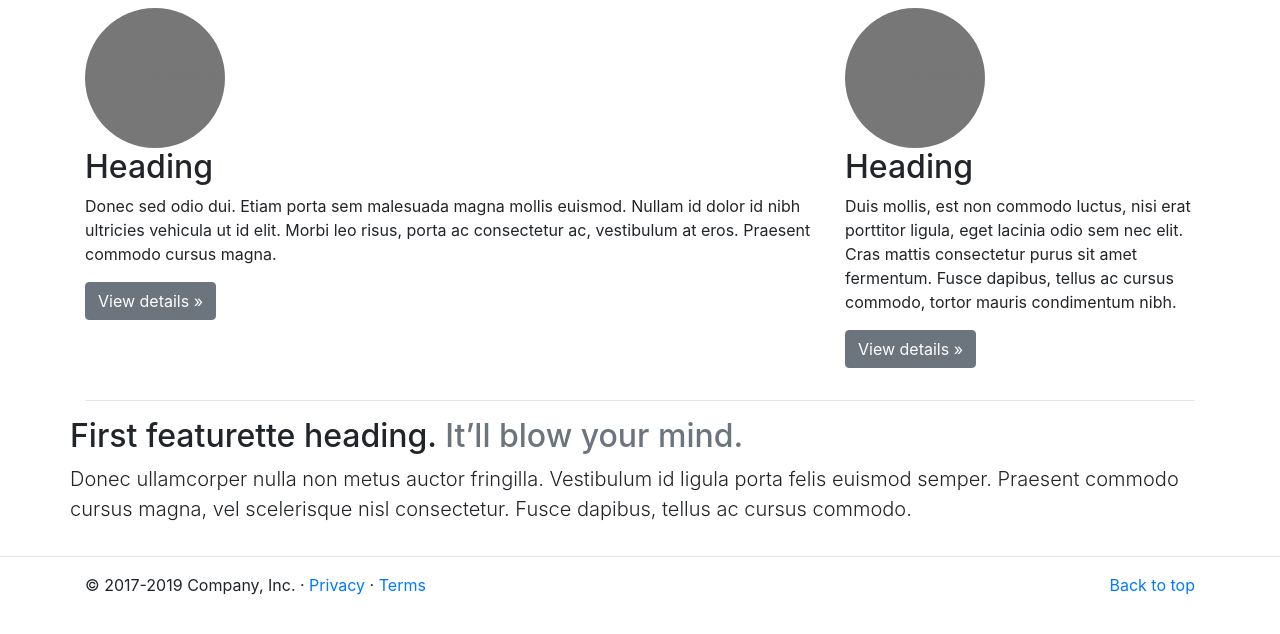
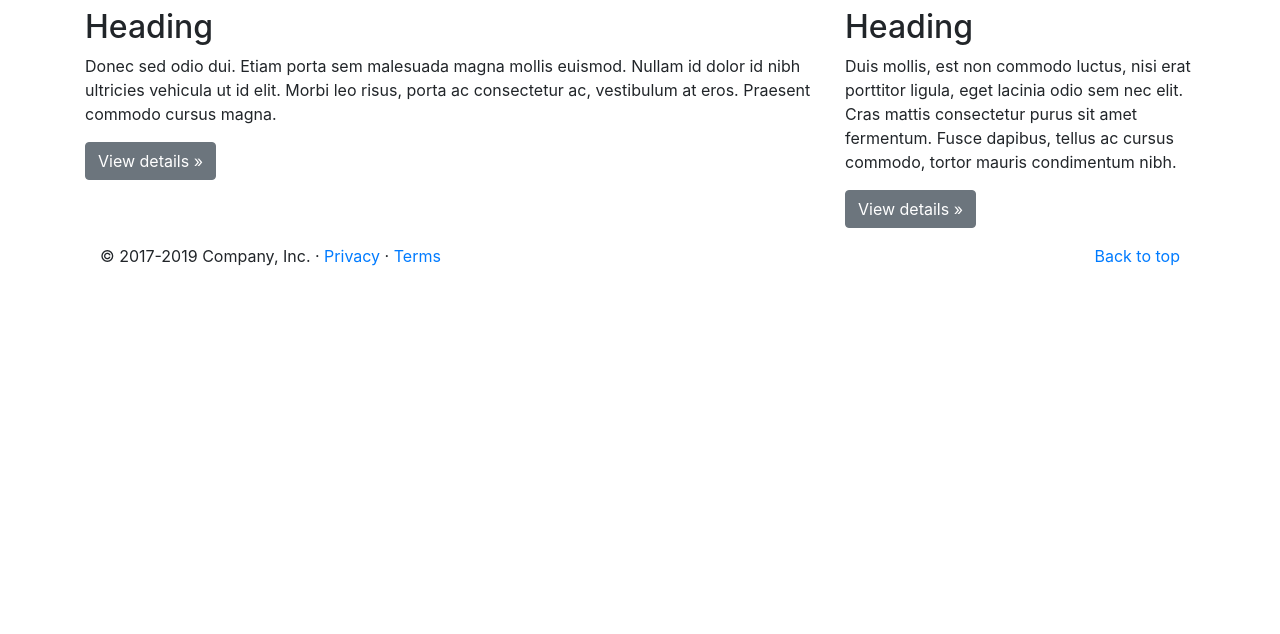
Before and after one commit to sebastianlach/dockerboard, a Django app: page / in a window 1280 px wide. Shown: the part 56-690 px from the top of the page. Run offline with Django 3.2, Linux system fonts and the light colour scheme; some libraries are stand-ins or nearby versions.

Commit message:
Add base layout

```diff
--- a/dockerboard/dashboard/templates/dashboard/index.html
+++ b/dockerboard/dashboard/templates/dashboard/index.html
@@ -1,100 +1,35 @@
-<!doctype html>
-<html lang="en">
-  <head>
-    <!-- Required meta tags -->
-    <meta charset="utf-8">
-    <meta name="viewport" content="width=device-width, initial-scale=1, shrink-to-fit=no">
+{% extends 'layout.html' %}
 
-    <!-- Bootstrap CSS -->
-    <link rel="stylesheet" href="https://stackpath.bootstrapcdn.com/bootstrap/4.3.1/css/bootstrap.min.css" integrity="sha384-ggOyR0iXCbMQv3Xipma34MD+dH/1fQ784/j6cY/iJTQUOhcWr7x9JvoRxT2MZw1T" crossorigin="anonymous">
+{% block content %}
 
-    <title>Hello, world!</title>
-  </head>
-  <body style="padding-top: 4rem;">
+   <div class="container">
 
+    <div class="row">
 
-  <header>
-  <nav class="navbar navbar-expand-md navbar-dark fixed-top bg-dark">
-    <a class="navbar-brand" href="#">Dockerboard</a>
-    <div class="collapse navbar-collapse" id="navbarCollapse">
-      <ul class="navbar-nav mr-auto">
-        <li class="nav-item active">
-          <a class="nav-link" href="#">
-              Dashboard
-              <span class="sr-only">(current)</span>
-          </a>
-        </li>
-        <li class="nav-item">
-          <a class="nav-link" href="#">Containers</a>
-        </li>
-        <li class="nav-item">
-           <a class="nav-link" href="#">Images</a>
-        </li>
-        <li class="nav-item">
-           <a class="nav-link" href="#">Settings</a>
-        </li>
-        <li class="nav-item">
-        <li class="nav-item">
-          <a class="nav-link disabled" href="#">v0.1.0</a>
-        </li>
-      </ul>
+      <div class="col-lg-8">
+        <h2>Heading</h2>
+        <p>
+            Donec sed odio dui. Etiam porta sem malesuada magna mollis euismod.
+            Nullam id dolor id nibh ultricies vehicula ut id elit. Morbi leo
+            risus, porta ac consectetur ac, vestibulum at eros. Praesent
+            commodo cursus magna.
+        </p>
+        <p>
+            <a class="btn btn-secondary" href="#" role="button">View details &raquo;</a>
+        </p>
+      </div>
 
-        <a class="btn btn-secondary" style="margin-left: 12px;" href="#" role="button">Run container</a>
-        <a class="btn btn-secondary" style="margin-left: 12px;" href="#" role="button">Pull image</a>
-    </div>
-  </nav>
-</header>
-
-<main role="main">
-
-
-   <div class="container marketing">
-
-    <!-- Three columns of text below the carousel -->
-    <div class="row">
-      <div class="col-lg-8">
-        <svg class="bd-placeholder-img rounded-circle" width="140" height="140" xmlns="http://www.w3.org/2000/svg" preserveAspectRatio="xMidYMid slice" focusable="false" role="img" aria-label="Placeholder: 140x140"><title>Placeholder</title><rect width="100%" height="100%" fill="#777"/><text x="50%" y="50%" fill="#777" dy=".3em">140x140</text></svg>
+      <div class="col-lg-4">
         <h2>Heading</h2>
-        <p>Donec sed odio dui. Etiam porta sem malesuada magna mollis euismod. Nullam id dolor id nibh ultricies vehicula ut id elit. Morbi leo risus, porta ac consectetur ac, vestibulum at eros. Praesent commodo cursus magna.</p>
-        <p><a class="btn btn-secondary" href="#" role="button">View details &raquo;</a></p>
-      </div><!-- /.col-lg-4 -->
-      <div class="col-lg-4">
-        <svg class="bd-placeholder-img rounded-circle" width="140" height="140" xmlns="http://www.w3.org/2000/svg" preserveAspectRatio="xMidYMid slice" focusable="false" role="img" aria-label="Placeholder: 140x140"><title>Placeholder</title><rect width="100%" height="100%" fill="#777"/><text x="50%" y="50%" fill="#777" dy=".3em">140x140</text></svg>
-        <h2>Heading</h2>
-        <p>Duis mollis, est non commodo luctus, nisi erat porttitor ligula, eget lacinia odio sem nec elit. Cras mattis consectetur purus sit amet fermentum. Fusce dapibus, tellus ac cursus commodo, tortor mauris condimentum nibh.</p>
+        <p>
+            Duis mollis, est non commodo luctus, nisi erat porttitor ligula,
+            eget lacinia odio sem nec elit. Cras mattis consectetur purus sit
+            amet fermentum. Fusce dapibus, tellus ac cursus commodo, tortor
+            mauris condimentum nibh.
+        </p>
         <p><a class="btn btn-secondary" href="#" role="button">View details &raquo;</a></p>
       </div>
     </div><!-- /.row -->
 
 
-    <!-- START THE FEATURETTES -->
-
-    <hr class="featurette-divider">
-
-    <div class="row featurette">
-        <h2>First featurette heading. <span class="text-muted">It’ll blow your mind.</span></h2>
-        <p class="lead">Donec ullamcorper nulla non metus auctor fringilla. Vestibulum id ligula porta felis euismod semper. Praesent commodo cursus magna, vel scelerisque nisl consectetur. Fusce dapibus, tellus ac cursus commodo.</p>
-      </div>
-    </div>
-
-    <hr class="featurette-divider">
-
-    <!-- /END THE FEATURETTES -->
-
-  </div><!-- /.container -->
-
-
-  <!-- FOOTER -->
-  <footer class="container">
-    <p class="float-right"><a href="#">Back to top</a></p>
-    <p>&copy; 2017-2019 Company, Inc. &middot; <a href="#">Privacy</a> &middot; <a href="#">Terms</a></p>
-  </footer>
-</main>
-
-    <!-- Optional JavaScript -->
-    <!-- jQuery first, then Popper.js, then Bootstrap JS -->
-    <script src="https://code.jquery.com/jquery-3.3.1.slim.min.js" integrity="sha384-q8i/X+965DzO0rT7abK41JStQIAqVgRVzpbzo5smXKp4YfRvH+8abtTE1Pi6jizo" crossorigin="anonymous"></script>
-    <script src="https://cdnjs.cloudflare.com/ajax/libs/popper.js/1.14.7/umd/popper.min.js" integrity="sha384-UO2eT0CpHqdSJQ6hJty5KVphtPhzWj9WO1clHTMGa3JDZwrnQq4sF86dIHNDz0W1" crossorigin="anonymous"></script>
-    <script src="https://stackpath.bootstrapcdn.com/bootstrap/4.3.1/js/bootstrap.min.js" integrity="sha384-JjSmVgyd0p3pXB1rRibZUAYoIIy6OrQ6VrjIEaFf/nJGzIxFDsf4x0xIM+B07jRM" crossorigin="anonymous"></script>
-  </body>
-</html>
+{% endblock %}
--- a/dockerboard/dockerboard/settings.py
+++ b/dockerboard/dockerboard/settings.py
@@ -55,7 +55,7 @@ ROOT_URLCONF = 'dockerboard.urls'
 TEMPLATES = [
     {
         'BACKEND': 'django.template.backends.django.DjangoTemplates',
-        'DIRS': [],
+        'DIRS': [os.path.join(BASE_DIR, 'templates')],
         'APP_DIRS': True,
         'OPTIONS': {
             'context_processors': [
--- /dev/null
+++ b/dockerboard/templates/layout.html
@@ -0,0 +1,67 @@
+<!doctype html>
+<html lang="en">
+  <head>
+    <!-- Required meta tags -->
+    <meta charset="utf-8">
+    <meta name="viewport" content="width=device-width, initial-scale=1, shrink-to-fit=no">
+
+    <!-- Bootstrap CSS -->
+    <link rel="stylesheet" href="https://stackpath.bootstrapcdn.com/bootstrap/4.3.1/css/bootstrap.min.css" integrity="sha384-ggOyR0iXCbMQv3Xipma34MD+dH/1fQ784/j6cY/iJTQUOhcWr7x9JvoRxT2MZw1T" crossorigin="anonymous">
+
+    <title>Hello, world!</title>
+  </head>
+  <body style="padding-top: 4rem;">
+
+
+  <header>
+  <nav class="navbar navbar-expand-md navbar-dark fixed-top bg-dark">
+    <a class="navbar-brand" href="#">Dockerboard</a>
+    <div class="collapse navbar-collapse" id="navbarCollapse">
+      <ul class="navbar-nav mr-auto">
+        <li class="nav-item active">
+          <a class="nav-link" href="#">
+              Dashboard
+              <span class="sr-only">(current)</span>
+          </a>
+        </li>
+        <li class="nav-item">
+          <a class="nav-link" href="#">Containers</a>
+        </li>
+        <li class="nav-item">
+           <a class="nav-link" href="#">Images</a>
+        </li>
+        <li class="nav-item">
+           <a class="nav-link" href="#">Settings</a>
+        </li>
+        <li class="nav-item">
+        <li class="nav-item">
+          <a class="nav-link disabled" href="#">v0.1.0</a>
+        </li>
+      </ul>
+
+        <a class="btn btn-secondary" style="margin-left: 12px;" href="#" role="button">Run container</a>
+        <a class="btn btn-secondary" style="margin-left: 12px;" href="#" role="button">Pull image</a>
+    </div>
+  </nav>
+</header>
+
+<main role="main">
+
+
+  {% block content %}
+                                                                                                 {% endblock %}
+
+  <!-- FOOTER -->
+  <footer class="container">
+    <p class="float-right"><a href="#">Back to top</a></p>
+    <p>&copy; 2017-2019 Company, Inc. &middot; <a href="#">Privacy</a> &middot; <a href="#">Terms</a></p>
+  </footer>
+</main>
+
+    <!-- Optional JavaScript -->
+    <!-- jQuery first, then Popper.js, then Bootstrap JS -->
+    <script src="https://code.jquery.com/jquery-3.3.1.slim.min.js" integrity="sha384-q8i/X+965DzO0rT7abK41JStQIAqVgRVzpbzo5smXKp4YfRvH+8abtTE1Pi6jizo" crossorigin="anonymous"></script>
+    <script src="https://cdnjs.cloudflare.com/ajax/libs/popper.js/1.14.7/umd/popper.min.js" integrity="sha384-UO2eT0CpHqdSJQ6hJty5KVphtPhzWj9WO1clHTMGa3JDZwrnQq4sF86dIHNDz0W1" crossorigin="anonymous"></script>
+    <script src="https://stackpath.bootstrapcdn.com/bootstrap/4.3.1/js/bootstrap.min.js" integrity="sha384-JjSmVgyd0p3pXB1rRibZUAYoIIy6OrQ6VrjIEaFf/nJGzIxFDsf4x0xIM+B07jRM" crossorigin="anonymous"></script>
+  </body>
+</html>
```
